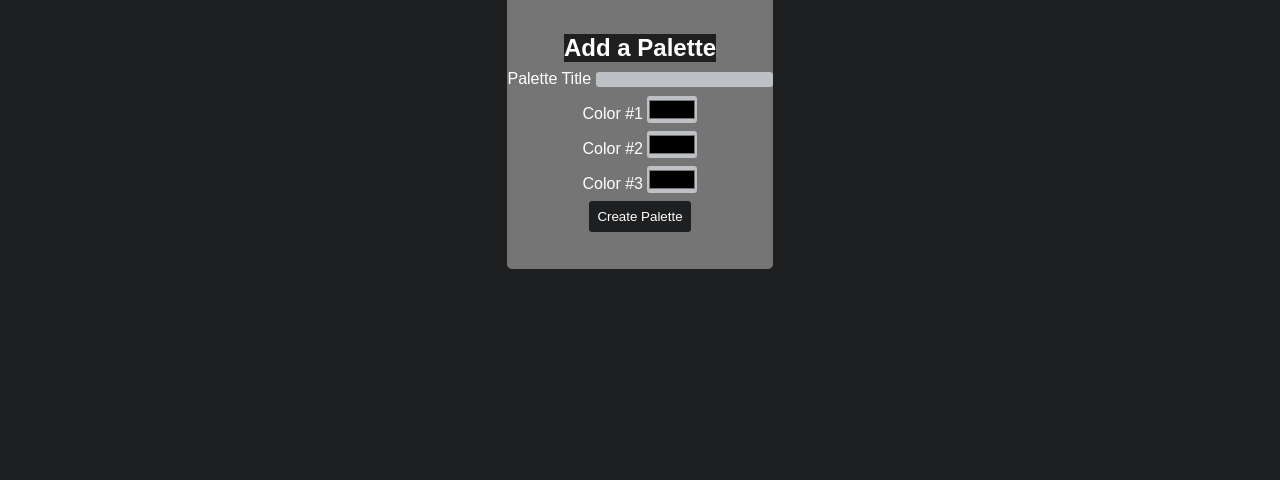
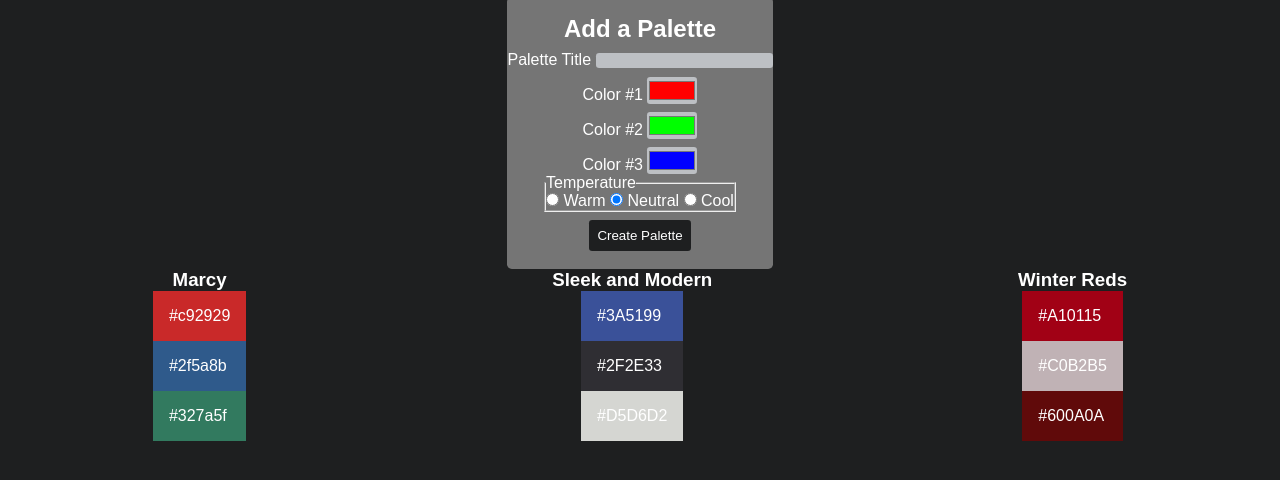
Before and after one commit to Gonzalomarcylabschool/palette-picker, a website built with Vite: page index.html in a window 1280 px wide. Shown: the part 40-520 px from the top of the page. Built offline with nearby package versions, Linux system fonts and the light colour scheme.

Commit message:
added so much

```diff
--- a/index.html
+++ b/index.html
@@ -5,35 +5,11 @@
     <link rel="icon" type="image/svg+xml" href="/vite.svg" />
     <meta name="viewport" content="width=device-width, initial-scale=1.0" />
     <title>Vite App</title>
+    <script defer type="module" src="./src/main.js"></script>
   </head>
   <body>
     <div id="app" class="flex">
-      <header>
-        <h1>Palette Picker</h1>
-      </header>
-      <main id="main">
-        <form id="palletPicker" class="flex">
-          <h2 id="formTitle" aria-labelledby="">Add a Palette</h2>
-          <div id="input" class="small-margin">
-            <label for="paletteTitle">Palette Title</label>
-            <input type="text" name="paletteTitle" id="paletteTitle">
-          </div>
-          <div id="colorInputOne" class="small-margin">
-            <label for="colorOne">Color #1</label>
-            <input type="color" name="colorOne" id="colorOne" value="red">
-          </div>
-          <div id="colorInputTwo" class="small-margin">
-            <label for="colorTwo">Color #2</label>
-            <input type="color" name="colorTwo" id="colorTwo">
-          </div>
-          <div id="colorInputThree" class="small-margin">
-            <label for="colorThree">Color #3</label>
-            <input type="color" name="colorThree" id="colorThree">
-          </div>
-          <button id="paletteSubmit" class="small-margin">Create Palette</button>
-        </form>
-      </main>
+
     </div>
-    <script type="module" src="./src/main.js"></script>
   </body>
 </html>
--- a/src/main.js
+++ b/src/main.js
@@ -1 +1,32 @@
-import './style.css'
+import './style.css';
+import palettes from './palettes.json';
+import { getElement, getFormData, copyToClipboard, renderPallette, MAINHTML} from './utils/utils.js';
+
+const loadMain = () => {
+  getElement('#app').innerHTML = MAINHTML;
+}
+
+const renderDefaultPalettes = () => {
+  palettes.forEach(palette => {
+    renderPallette(palette);
+  });
+};
+
+const handleSubmit = (e) => {
+  e.preventDefault();
+
+  const formObj = getFormData(e.target)
+
+  console.log(formObj);
+
+  e.target.reset();
+}
+
+const main = () => {
+  loadMain();
+  renderDefaultPalettes();
+  getElement('#palletPicker').addEventListener('submit', handleSubmit);
+  // document.getElementById('copyButton').addEventListener('click', copyToClipboard);
+}
+
+main();
--- /dev/null
+++ b/src/palettes.json
@@ -0,0 +1,20 @@
+[
+  {
+    "uuid": "5affd4e4-418d-4b62-beeb-1c0f7aaff753",
+    "title": "Marcy",
+    "colors": [ "#c92929", "#2f5a8b", "#327a5f" ],
+    "temperature": "neutral"
+  },
+  {
+    "uuid": "32521ef4-d64c-4906-b06d-f3d0d6b16e0f",
+    "title": "Sleek and Modern",
+    "colors": [ "#3A5199", "#2F2E33", "#D5D6D2" ],
+    "temperature": "cool"
+  },
+  {
+    "uuid": "8b144d62-faa7-4226-87e1-096d7c1bedc7",
+    "title": "Winter Reds",
+    "colors": [ "#A10115", "#C0B2B5","#600A0A" ],
+    "temperature": "warm"
+  }
+]
--- a/src/style.css
+++ b/src/style.css
@@ -10,12 +10,17 @@
   flex-direction: column;
   justify-content: space-between;
   align-items: center;
-
 }
 
 header{
   width: 100vw;
 
+}
+
+#main {
+  justify-content: center;
+  flex-direction: column;
+  align-items: center;
 }
 
 input {
@@ -35,7 +40,7 @@ form {
   border-radius: .3rem;
 }
 
-form div, label, h2 button {
+form div, label, h2, fieldset, legend{
   background-color: rgb(117, 117, 117);
 }
 
@@ -52,3 +57,14 @@ form div, label, h2 button {
   border: none;
   border-radius: .2rem;
 }
+
+#default-pallette {
+  justify-content: space-around;
+  width: 100vw;
+}
+
+.pallette {
+  justify-content: center;
+  flex-direction: column;
+  align-items: center;
+}
--- /dev/null
+++ b/src/utils/utils.js
@@ -0,0 +1,93 @@
+export const getElement = (element) => document.querySelector(element);
+
+export const getFormData = (target) => Object.fromEntries(new FormData(target));
+
+export const copyToClipboard = async (e) => {
+  try {
+      const textToCopy = e.target.getAttribute('data-copy-value');
+      await navigator.clipboard.writeText(textToCopy);
+  } catch (error) {
+      console.error('Unable to copy text to clipboard:', error);
+  }
+};
+
+// Attach click event to the button
+// document.getElementById('copyButton').addEventListener('click', copyToClipboard);
+
+export const addStylesToElements = (element, style) => {
+    for (const property in style)
+        element.style[property] = style[property];
+  }
+
+export const addStylesToDOM = (styles) => {
+  const styleElement = document.createElement('style');
+  styleElement.appendChild(document.createTextNode(styles));
+
+  document.head.appendChild(styleElement);
+};
+
+export const renderPallette = (palette) => {
+  const { title, colors, temperature, uuid } = palette;
+  const paletteDiv = document.createElement('div');
+  const titleHeading = document.createElement('h3');
+  const colorsList = document.createElement('ul');
+  const temperatureEl = document.createElement('p');
+  const deleteButton = document.createElement('button');
+
+  paletteDiv.classList.add('pallette', 'flex');
+  titleHeading.textContent = title;
+  temperatureEl.textContent = temperature;
+  temperatureEl.classList.add(temperature, 'temperature');
+  deleteButton.textContent = "Delete Palette"
+  deleteButton.className = "delete-palette";
+  deleteButton.dataset.uuid = uuid;
+  colors.forEach(color => {
+    const colorItem = document.createElement('li');
+    colorItem.textContent = color;
+    colorItem.style.backgroundColor = color;
+    colorItem.style.padding = '1rem';
+    colorItem.style.listStyleType = 'none'
+    colorsList.appendChild(colorItem);
+  });
+  paletteDiv.appendChild(titleHeading);
+  paletteDiv.appendChild(colorsList);
+  getElement('#default-pallette').appendChild(paletteDiv);
+}
+
+export const MAINHTML = `
+<header>
+        <h1>Palette Picker</h1>
+      </header>
+      <main id="main" class="flex">
+        <form id="palletPicker" class="flex">
+          <h2 id="formTitle" aria-labelledby="">Add a Palette</h2>
+          <div id="input" class="small-margin">
+            <label for="paletteTitle">Palette Title</label>
+            <input type="text" name="paletteTitle" id="paletteTitle">
+          </div>
+          <div id="colorInputOne" class="small-margin">
+            <label for="colorOne">Color #1</label>
+            <input type="color" name="colorOne" id="colorOne" value="#ff0000">
+          </div>
+          <div id="colorInputTwo" class="small-margin">
+            <label for="colorTwo">Color #2</label>
+            <input type="color" name="colorTwo" id="colorTwo" value="#00ff00">
+          </div>
+          <div id="colorInputThree" class="small-margin">
+            <label for="colorThree">Color #3</label>
+            <input type="color" name="colorThree" id="colorThree" value="#0000ff">
+          </div>
+          <fieldset>
+          <legend>Temperature</legend>
+          <input id="warm" type="radio" name="temperature" value="warm" />
+          <label for="warm">Warm</label>
+          <input id="neutral" type="radio" name="temperature" value="neutral" checked />
+          <label for="neutral">Neutral</label>
+          <input id="cool" type="radio" name="temperature" value="cool" />
+          <label for="cool">Cool</label>
+        </fieldset>
+          <button id="paletteSubmit" class="small-margin">Create Palette</button>
+        </form>
+        <section id="default-pallette" class="flex"></section>
+      </main>
+`;
```
Also changed, not shown: src/utils/local-storage.js (added, +42 -0 lines).
